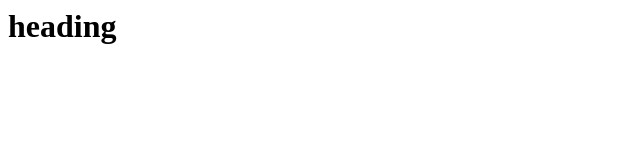
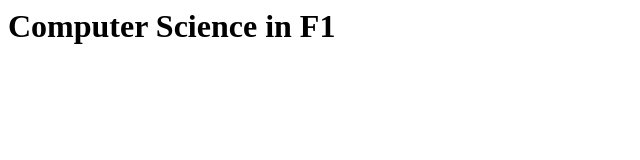
Before and after one commit to Isla04/Isla04.github.io, a plain HTML site: page index.html in a window 1280 px wide. Shown: the whole page, without its empty margins (0-640 px from the left). Drawn offline with Linux system fonts and the light colour scheme.

Commit message:
First commit

```diff
--- a/index.html
+++ b/index.html
@@ -5,6 +5,6 @@
 
     </head>
 <body>
-    <h1>heading</h1>
+    <h1>Computer Science in F1</h1>
 </body>
 </html>
```
